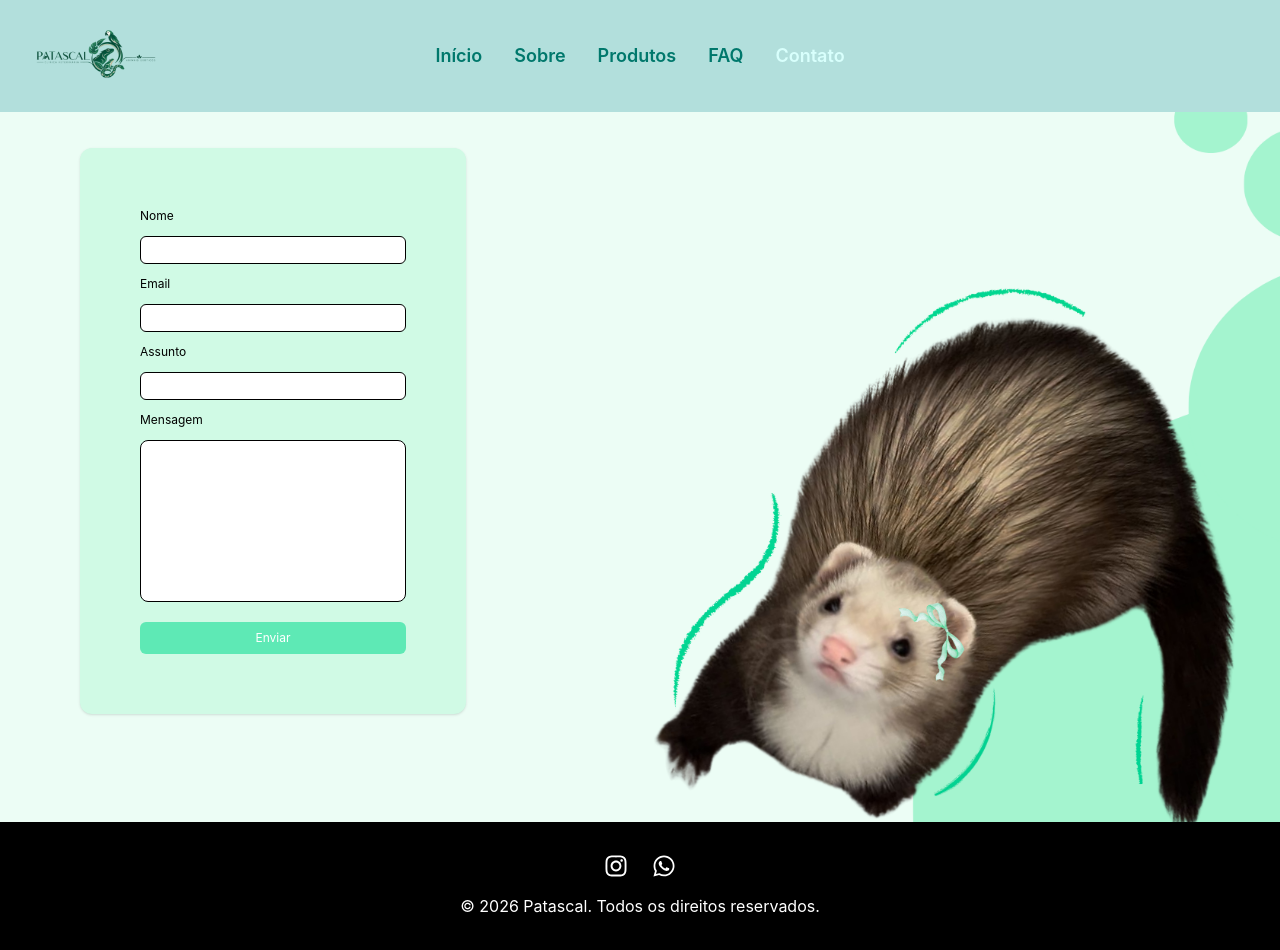
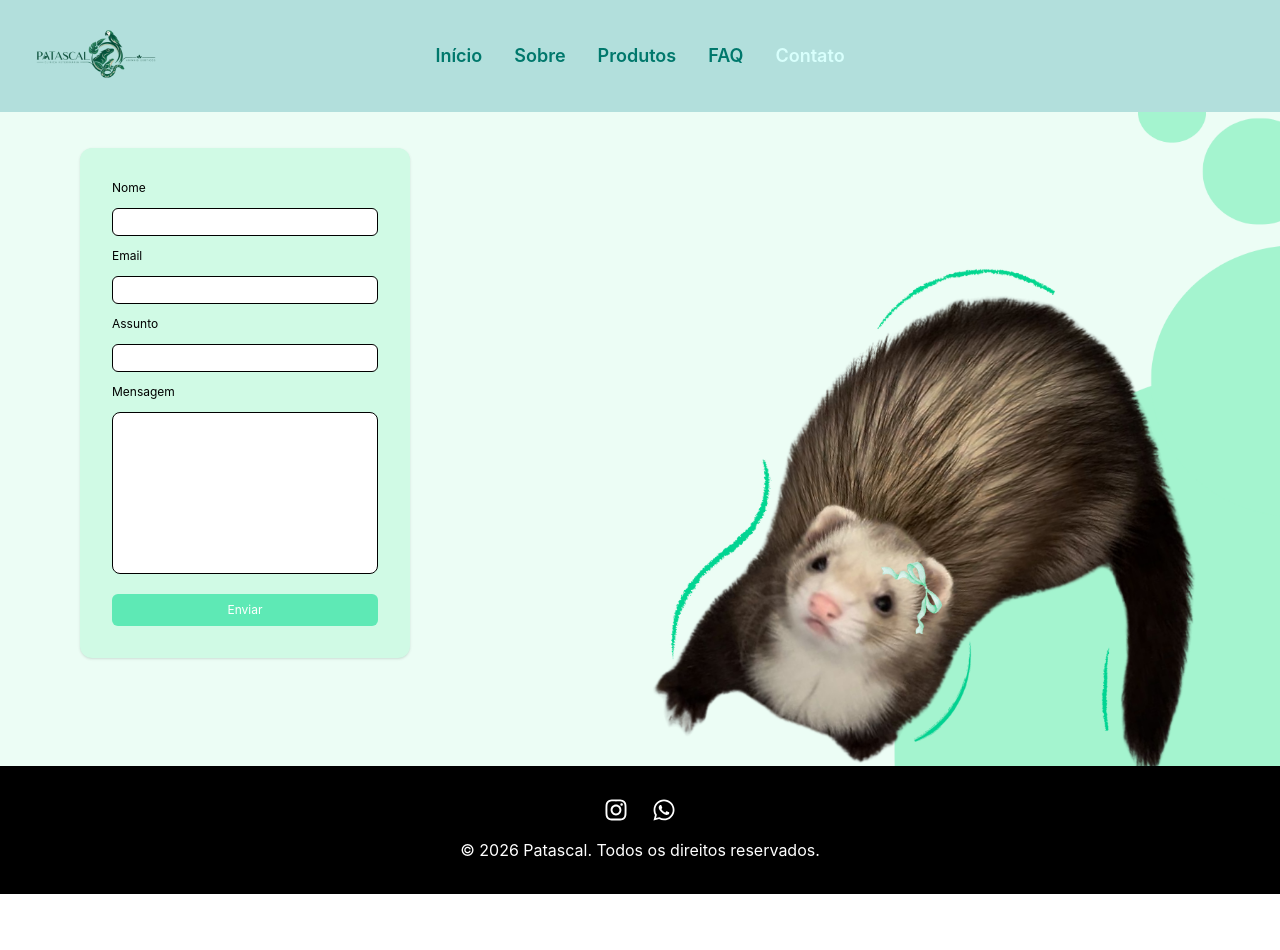
Before and after one commit to beatryzcsr/ClinicaVet, a React (Vite) app in the folder Patascal/: page /contato in a window 1280 px wide. After the commit the page ends 894 px from the top, so only its background shows below. Built offline with nearby package versions, Linux system fonts and the light colour scheme.

Commit message:
marcela5

```diff
--- a/Patascal/src/pages/Contato.jsx
+++ b/Patascal/src/pages/Contato.jsx
@@ -39,7 +39,7 @@ export default function Contato() {
         <div className="space-y-4 text-sm leading-8 text-[#333]">
         </div>
 
-        <div className=" my-17 rounded-xl bg-emerald-100 p-15 shadow-sm">
+        <div className=" my-17 rounded-xl bg-emerald-100 p-8 shadow-sm">
           <form className="flex flex-col gap-3" onSubmit={handleSubmit}>
             <label className="text-left text-xs w-20">Nome</label>
             <input
```
